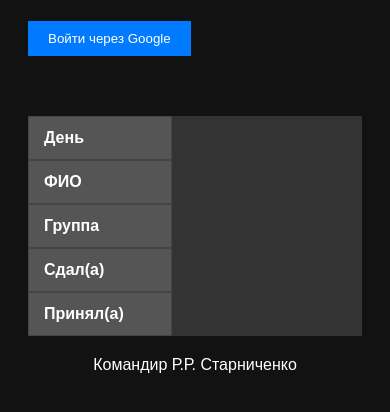
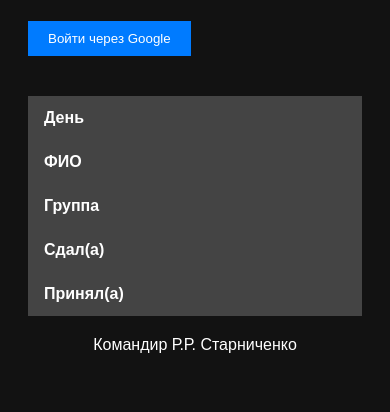
Before and after one commit to Zeff1rkka22/duty-table, a plain HTML site: page index.html in a window 390 px wide. Shown: the part 144-556 px from the top of the page. Drawn offline with Linux system fonts and the light colour scheme; no server answers.

Commit message:
Update index.html

```diff
--- a/index.html
+++ b/index.html
@@ -60,12 +60,6 @@
     margin-top: 20px;
   }
 
-  /* Контейнер для таблицы с прокруткой */
-  #tableContainer {
-    overflow-x: auto;
-    -webkit-overflow-scrolling: touch; /* Добавляет плавную прокрутку на устройствах с iOS */
-  }
-
   /* Стили для футера */
   #footer {
     margin-top: 20px;
@@ -77,27 +71,36 @@
 
   /* Адаптация для мобильных устройств */
   @media (max-width: 600px) {
-    table, th, td {
+    table {
+      width: 100%;
+      overflow-x: auto;
       display: block;
-      width: 100%;
     }
 
     th, td {
+      display: inline-block;
+      width: 100%;
       text-align: left;
       padding: 12px 15px;
+      border: 1px solid #444; /* Добавляем границу, чтобы было видно разделение строк */
     }
 
-    /* Убираем flex на мобильных устройствах, чтобы текст не обрезался */
+    th {
+      background-color: #444; /* Меняем цвет фона для заголовков */
+    }
+
+    td {
+      background-color: #333; /* Меняем фон для ячеек */
+    }
+
+    /* Сделать таблицу горизонтальной */
     #footer {
       display: block;
       text-align: center;
     }
 
-    /* Обеспечиваем горизонтальную прокрутку на мобильных устройствах */
-    #tableContainer {
-      overflow-x: auto;
   }
-  }
+
   </style>
 </head>
 <body>
@@ -105,8 +108,6 @@
   <button id="signInButton">Войти через Google</button>
   <div id="userInfo"></div>
 
-  <!-- Контейнер для таблицы с прокруткой -->
-  <div id="tableContainer">
   <table id="dutyTable">
     <thead>
       <tr>
@@ -121,7 +122,6 @@
       <!-- Записи будут динамически добавлены сюда -->
     </tbody>
   </table>
-  </div>
 
   <!-- Текст внизу страницы -->
   <div id="footer">
```
Lines whose indentation alone changed are shown as unchanged.
